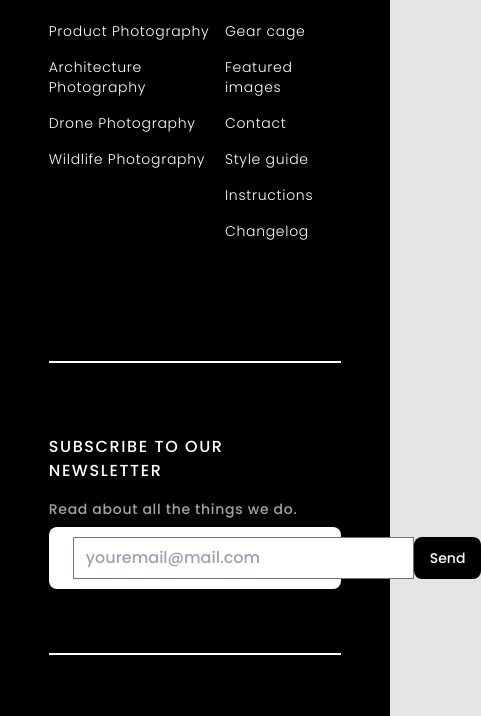
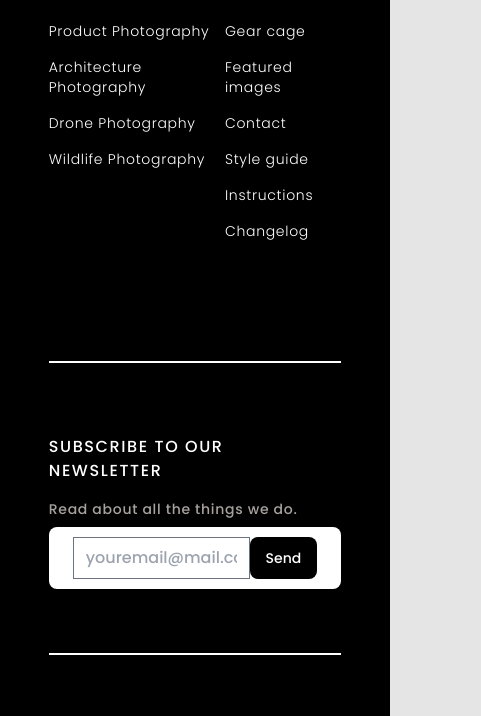
Before and after one commit to danChe-1/aperture, a plain HTML site: page index.html in a window 390 px wide. Shown: the part 7489-8205 px from the top of the page, 481 px wide, since content can reach past the window. Drawn offline with nearby package versions, Linux system fonts and the light colour scheme.

Commit message:
Update index.html

```diff
--- a/index.html
+++ b/index.html
@@ -14,7 +14,7 @@
     <link href="https://cdnjs.cloudflare.com/ajax/libs/flowbite/2.2.1/flowbite.min.css" rel="stylesheet" />
   </head>
 
-  <body style="font-family: 'Poppins', 'sans-serif'" class="bg-neutral-200 dark:bg-black font-poppins">
+  <body style="font-family: 'Poppins', 'sans-serif'" class="bg-neutral-200 dark:bg-black font-poppins ">
     <nav class="dark:bg-zinc-900 dark:border-black">
       <div class="max-w-screen-xl flex flex-wrap items-center justify-between mx-auto p-4">
         <a href="#" class="flex items-center space-x-3 rtl:space-x-reverse">
@@ -306,7 +306,7 @@
         </div>
         <div>
           <form class="flex flex-row bg-white text-black text-sm rounded-lg w-full px-6 py-2.5">
-            <input type="email" required placeholder="youremail@mail.com" />
+            <input class="w-3/4 md:w-full" type="email" required placeholder="youremail@mail.com" />
             <button type="submit" class="grow text-white bg-black px-4 py-2 rounded-lg">Send</button>
           </form>
         </div>
```
